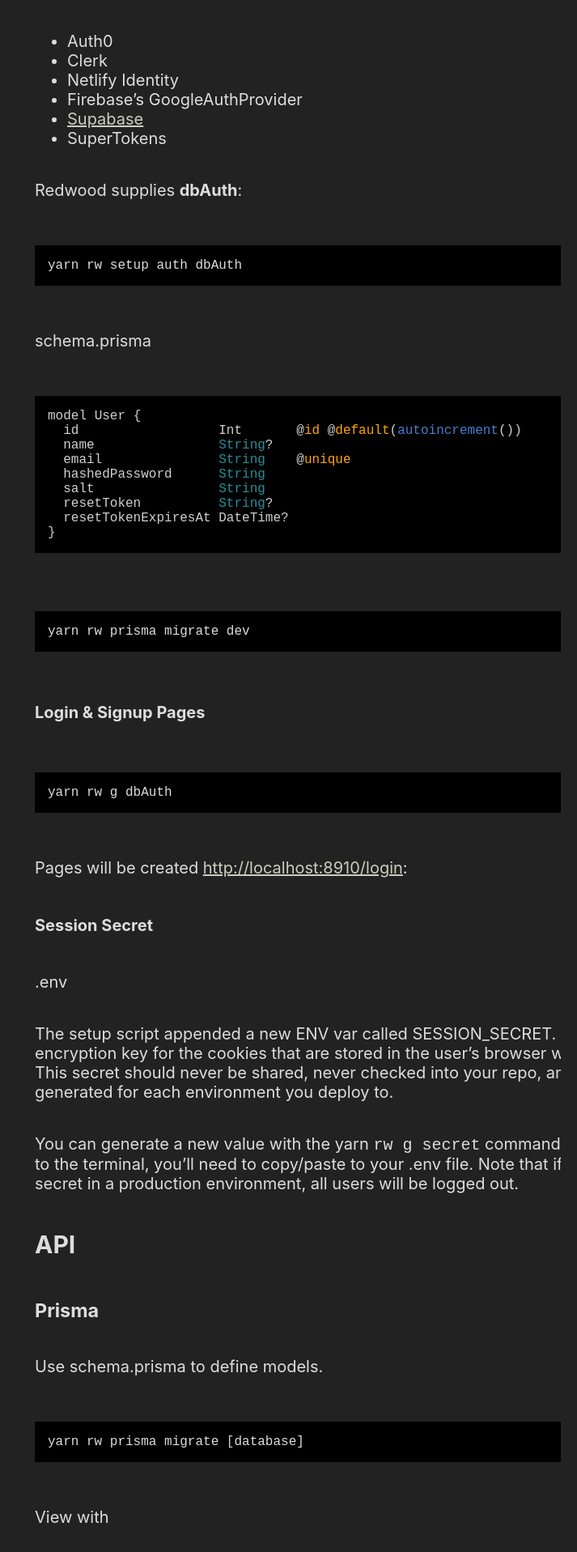
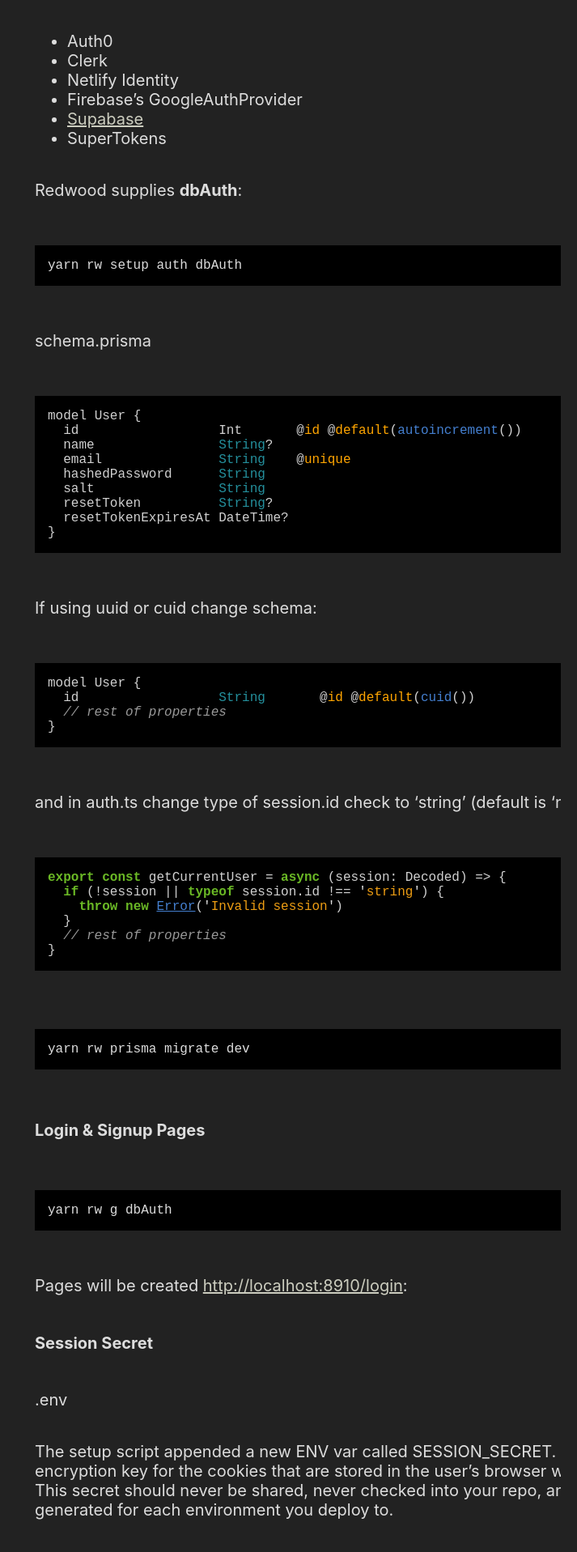
Before and after one commit to ElliotReed/learning-lab-notes, a Jekyll site: the page built from _notes/redwood.md, in a window 1280 px wide. Shown: the part 3083-5000 px from the top of the page at 81% size, without its empty margins (567-1280 px from the left). Built offline with Jekyll 4.4.1, drawn with Linux system fonts in a browser that asks for light colours.

Commit message:
added id type change info

````diff
--- a/_notes/redwood.md
+++ b/_notes/redwood.md
@@ -126,6 +126,26 @@
   salt                String
   resetToken          String?
   resetTokenExpiresAt DateTime?
+}
+```
+
+If using uuid or cuid change schema:
+
+```js
+model User {
+  id                  String       @id @default(cuid())
+  // rest of properties
+}
+```
+
+and in auth.ts change type of session.id check to 'string' (default is 'number')
+
+```js
+export const getCurrentUser = async (session: Decoded) => {
+  if (!session || typeof session.id !== 'string') {
+    throw new Error('Invalid session')
+  }
+  // rest of properties
 }
 ```
 
````
